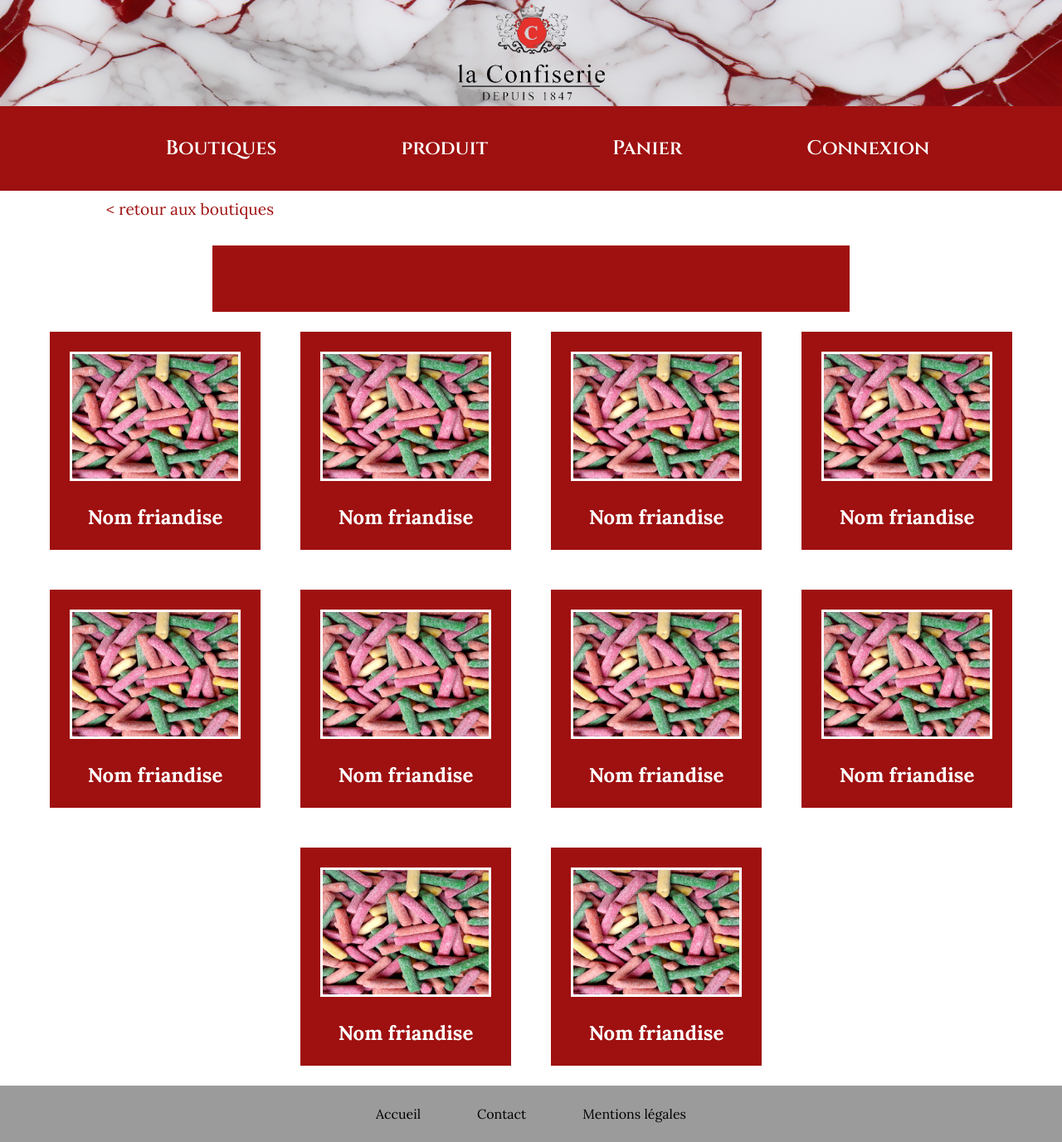
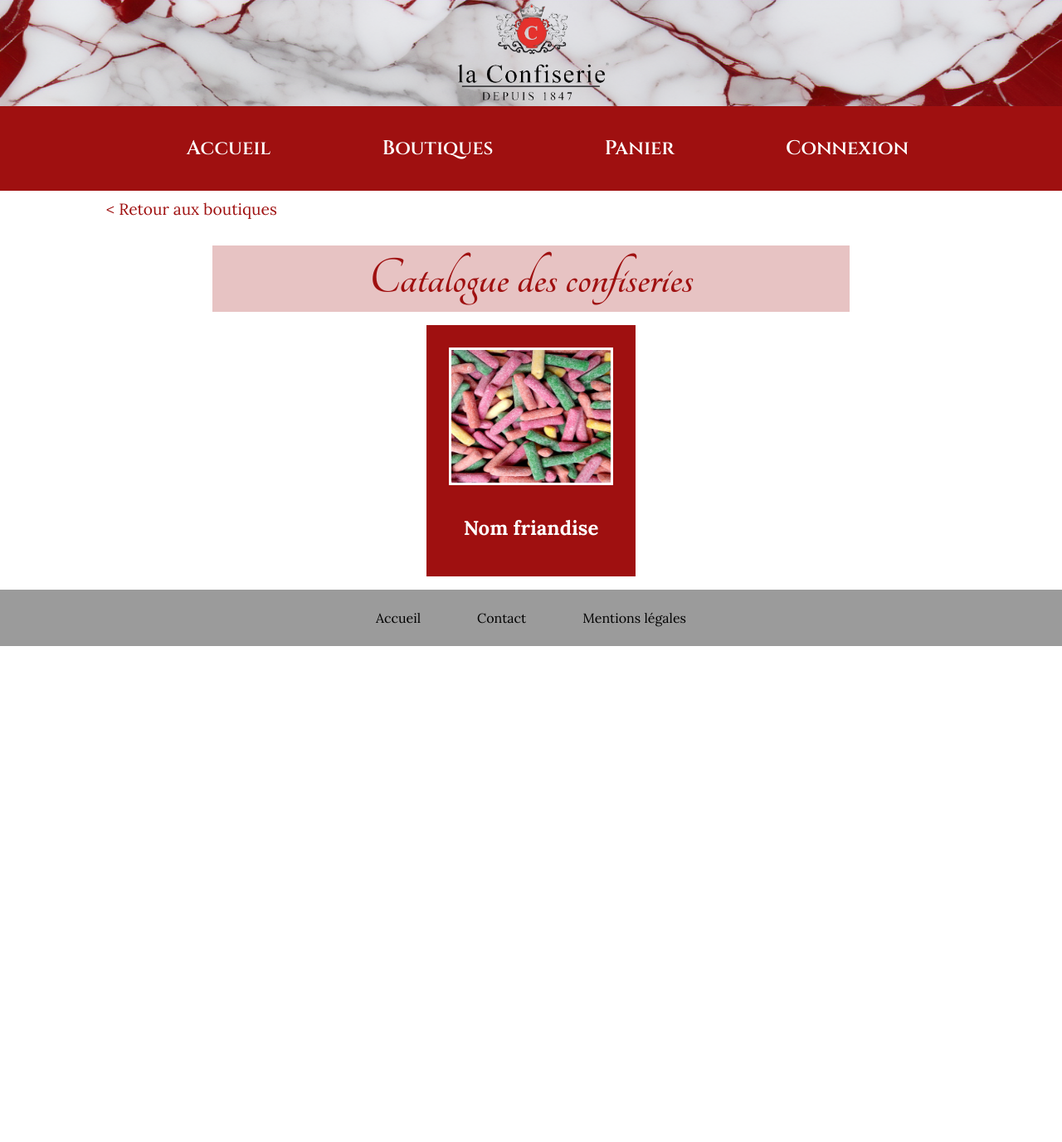
Before and after one commit to PingouinTrash/SAE-203-GitHub, a PHP site: page /produit.php in a window 1280 px wide. Shown: the whole page at 83% size. After the commit the page ends 779 px from the top, so only its background shows below. Run offline with PHP 8.4, Linux system fonts and the light colour scheme.

Commit message:
j'ai refait les cards + des chose sur le php (on s'en fout)

```diff
--- a/bdd.php
+++ b/acces_bdd.php
@@ -12,7 +12,7 @@ const DB_PASSWORD = '';
 const DB_DATABASE = 'serveur_la_confiserie_sae202';
 
 try {
-    $PDO = new PDO(
+    $bdd = new PDO(
         DB_DRIVER . ':host=' . DB_HOST . ';dbname=' . DB_DATABASE . ';port=' . DB_PORT,
         DB_USERNAME,
         DB_PASSWORD
@@ -23,8 +23,8 @@ try {
 }
 
 function query($sql){
-    global $PDO;
-    $stmt = $PDO->query($sql);
+    global $bdd;
+    $stmt = $bdd->query($sql);
     return $stmt->fetchAll();
 }
 
--- a/connexion.php
+++ b/connexion.php
@@ -6,6 +6,12 @@ include_once("menu.php");
   <form>
     <h1>Se connecter</h1>
 
+    <?php
+      if (isset($_SESSION["error"])){
+        echo($_SESSION["error"]);
+        unset($_SESSION["error"]);
+      }
+    ?>
     <div class="inputs">
       <input type="ID" placeholder="Identifiant" />
       <input type="password" placeholder="Mot de passe">
--- a/css/styles.css
+++ b/css/styles.css
@@ -29,15 +29,41 @@ header nav ul li a {
     font-size: 1.5rem;
     text-decoration: none;
     color: white;
-    padding: 2rem;
-    margin-left: 2.5rem;
-    margin-right: 2.5rem;
+    padding-top: 2rem;
+    padding-bottom: 2rem;
+    padding-left: 4rem;
+    padding-right: 4rem;
     border: 0.2rem solid #9F1010;
+    cursor: pointer;
 }
 
 header nav ul li a:hover {
     color: #9F1010;
     background-color: white;
+}
+
+.logo-header {
+    position: relative;
+    display: flex;
+    justify-content: center;
+    width: 100vw;
+    height: 8rem;
+}
+
+.logo-header img {
+    position: absolute;
+}
+
+.logo-header .fond {
+    rotate: 180deg;
+    height: 100%;
+    width: 100%;
+    z-index: 4;
+}
+
+.logo-header .logo {
+    height: 100%;
+    z-index: 6;
 }
 
 /* -------- Main -------- */
@@ -147,7 +161,6 @@ h2{
     font-weight: 900;
     margin-bottom: 0%;
     margin-top: 2rem;
-    background-color: #9F1010;
 }
 
 h3 {
@@ -159,8 +172,9 @@ h3 {
 
 /* -------- Produits -------- */
 
-.namepage {
+.nom-de-page {
     color: #9F1010;
+    background-color: #E7C3C3;
     padding: 0.5rem;
     margin-left: 20%;
     margin-right: 20%;
@@ -177,34 +191,17 @@ h3 {
 
 }
 
-.retour:hover{
+.retour:hover {
     text-decoration: underline;
 }
 
-.produit{
+.liste-produits {
     display: flex;
     justify-content: center;
     flex-wrap: wrap;
 }
 
-.item{
-    background-color: #9F1010;
-    padding: 1.5rem;
-    padding-bottom: 0px;
-    color: white;
-    margin: 1.5rem;
-}
 
-.item img{
-    width: 200px;
-    height: 150px;
-    border: 0.2rem solid white;
-
-}
-
-.item h2 {
-    margin-bottom: 0px;
-}
 
 /* -------- Connexion -------- */
 
@@ -265,28 +264,33 @@ form .inputs input[type='ID'], input[type='password']{
     background-color: #FFFFFF;
 }
 
-/* -------- Logos -------- */
+/* -------- Cards -------- */
 
-.logo-header {
-    position: relative;
-    display: flex;
-    justify-content: center;
-    width: 100vw;
-    height: 8rem;
+.card {
+    padding: 1rem;
+    margin: 1rem;
+    border: 0.2rem solid #9F1010;
+    color: #FFFFFF;
+    background-color: #9F1010;
 }
 
-.logo-header img {
-    position: absolute;
+.card:hover {
+    color: #9F1010;
+    background-color: #FFFFFF;
+    cursor: pointer;
 }
 
-.logo-header .fond {
-    rotate: 180deg;
-    height: 100%;
-    width: 100%;
-    z-index: 4;
+.boutique {
+    display: flex;
 }
 
-.logo-header .logo {
-    height: 100%;
-    z-index: 6;
+.image {
+    margin: 0.5rem;
+    width: 12rem;
+    height: 10rem;
+    border: 0.2rem solid white;
 }
+
+.card:hover .image {
+    border: 0.2rem solid #9F1010;
+}
--- a/header.php
+++ b/header.php
@@ -1,3 +1,8 @@
+<?php
+session_start();
+include_once("constantes.php");
+?>
+
 <!DOCTYPE html>
 <html lang="fr" class="h-100">
     <head>
--- a/index.php
+++ b/index.php
@@ -12,7 +12,7 @@ include_once("menu.php");
             <p>Bienvenue sur notre boutique en ligne ! <br> Depuis ce site, vous pourrez accéder à toutes les boutiques de la Confiserie et toutes les délicieuses friandises en stock !</p>
         </div>
 
-        <div class="bouton">
+        <div class="bouton fond-clair">
             <a href="boutique.php">Vers la Boutique</a>
         </div>
 
--- a/menu.php
+++ b/menu.php
@@ -5,8 +5,8 @@
     </div>
     <nav class="menu">
         <ul>
+            <li><a href="index.php">Accueil</a></li>
             <li><a href="boutique.php">Boutiques</a></li>
-            <li><a href="produit.php">produit</a></li>
             <li><a href="panier.php">Panier</a></li>
             <li><a href="connexion.php">Connexion</a></li>
         </ul>
--- a/produit.php
+++ b/produit.php
@@ -2,87 +2,21 @@
 include_once("header.php");
 include_once("menu.php");
 ?>
+
 <section>
-    <a class="retour" href="boutique.php">< retour aux boutiques</a>
+    <a class="retour" href="boutique.php">< Retour aux boutiques</a>
 
-    <h2 class="namepage">
-         Catalogue des confiseries
-    </h2>
+    <h2 class="nom-de-page">Catalogue des confiseries</h2>
 </section>
 
-    <section class="produit">
+<section class="liste-produits">
 
-        <div class="item">
-            <img src="media/Bonbon.jpg" alt="Boutique de ...">
-            <h3>
-                Nom friandise
-            </h3>
-        </div>
+    <div class="card produit">
+        <img class="image" src="media/Bonbon.jpg" alt="Boutique de ...">
+        <h3>Nom friandise</h3>
+    </div>
 
-        <div class="item">
-            <img src="media/Bonbon.jpg" alt="Boutique de ...">
-            <h3>
-                Nom friandise
-            </h3>
-        </div>
-
-        <div class="item">
-            <img src="media/Bonbon.jpg" alt="Boutique de ...">
-            <h3>
-                Nom friandise
-            </h3>
-        </div>
-
-        <div class="item">
-            <img src="media/Bonbon.jpg" alt="Boutique de ...">
-            <h3>
-                Nom friandise
-            </h3>
-        </div>
-
-        <div class="item">
-            <img src="media/Bonbon.jpg" alt="Boutique de ...">
-            <h3>
-                Nom friandise
-            </h3>
-        </div>
-
-        <div class="item">
-            <img src="media/Bonbon.jpg" alt="Boutique de ...">
-            <h3>
-                Nom friandise
-            </h3>
-        </div>
-
-        <div class="item">
-            <img src="media/Bonbon.jpg" alt="Boutique de ...">
-            <h3>
-                Nom friandise
-            </h3>
-        </div>
-
-        <div class="item">
-            <img src="media/Bonbon.jpg" alt="Boutique de ...">
-            <h3>
-                Nom friandise
-            </h3>
-        </div>
-
-        <div class="item">
-            <img src="media/Bonbon.jpg" alt="Boutique de ...">
-            <h3>
-                Nom friandise
-            </h3>
-        </div>
-
-        <div class="item">
-            <img src="media/Bonbon.jpg" alt="Boutique de ...">
-            <h3>
-                Nom friandise
-            </h3>
-        </div>
-
-    </section>
+</section>
 
 <?php
 include_once("footer.php");
```
Also changed, not shown: other parts of css/styles.css (+8 -18 lines), boutique.php (+3 -25 lines), verif_connexion.php (+21 -8 lines), gerant/gerant.txt (added).
